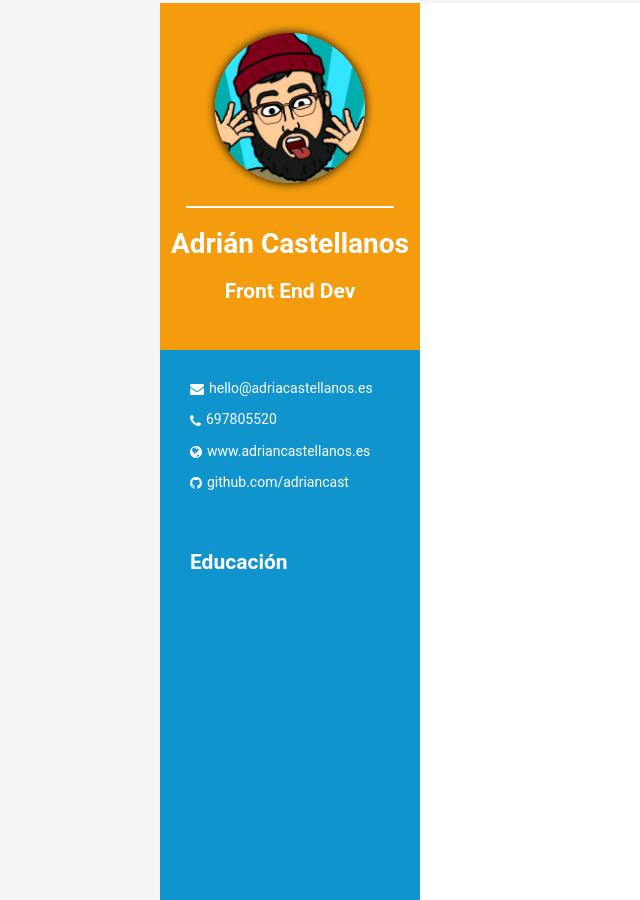
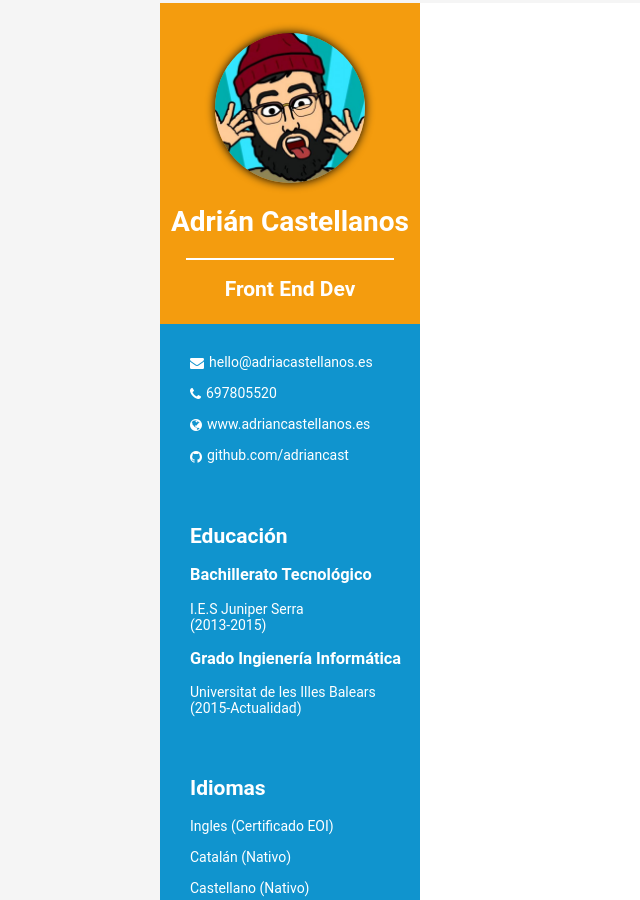
Before and after one commit to adriancast/Template-CV, a plain HTML site: page index.html in a window 1280 px wide. Shown: the part 100-1000 px from the top of the page, without its empty margins (0-640 px from the left). Drawn offline with Linux system fonts and the light colour scheme.

Commit message:
I did the basics of the sidebar

```diff
--- a/css/style.css
+++ b/css/style.css
@@ -36,6 +36,8 @@ hr {
 
 }
 
+
+
 .bar-info{
 
   margin-top: 30px;
@@ -51,10 +53,11 @@ hr {
 
 .container{
   max-width:960px;
-  height: 1500px;
+  height: 1150px;
   margin: 65px auto;
   position: relative;
   background-color: white;
+  overflow: hidden;
 }
 
 .side-bar{
@@ -67,9 +70,10 @@ hr {
 
 }
 
+
 .side-bar-hero{
   padding-top: 30px;
-  padding-bottom: 30px;
+  padding-bottom: 5px;
   text-align: center;
   width: auto;
   height: auto;
--- a/index.html
+++ b/index.html
@@ -12,8 +12,8 @@
         <div class="side-bar">
           <div class="side-bar-hero">
             <img src="img/avatar.jpg" alt="avatar" class="avatar">
+            <h1>Adrián Castellanos</h1>
             <hr></hr>
-            <h1>Adrián Castellanos</h1>
             <h2>Front End Dev</h2>
           </div>
           <!--Contact info-->
@@ -28,9 +28,32 @@
           <!--Education-->
           <section class="bar-info text-left">
             <h2>Educación</h2>
+            <ul>
+            <li>
+
+              <h3>Bachillerato Tecnológico </h3>
+              <p>I.E.S Juniper Serra </br>(2013-2015)</p>
+
+            </li>
+
+            <li>
+
+              <h3>Grado Ingienería Informática </h3>
+              <p>Universitat de les Illes Balears </br>(2015-Actualidad)</p>
+
+            </li>
+          </ul>
           </section>
 
-          <section class="bar-info">
+          <section class="bar-info text-left">
+            <h2>Idiomas</h2>
+            <ul>
+              <li>  Ingles (Certificado EOI)</li>
+              <li>  Catalán (Nativo)</li>
+              <li>  Castellano (Nativo)</li>
+            </ul>
+
+
           </section>
 
         <div class="content">
```
